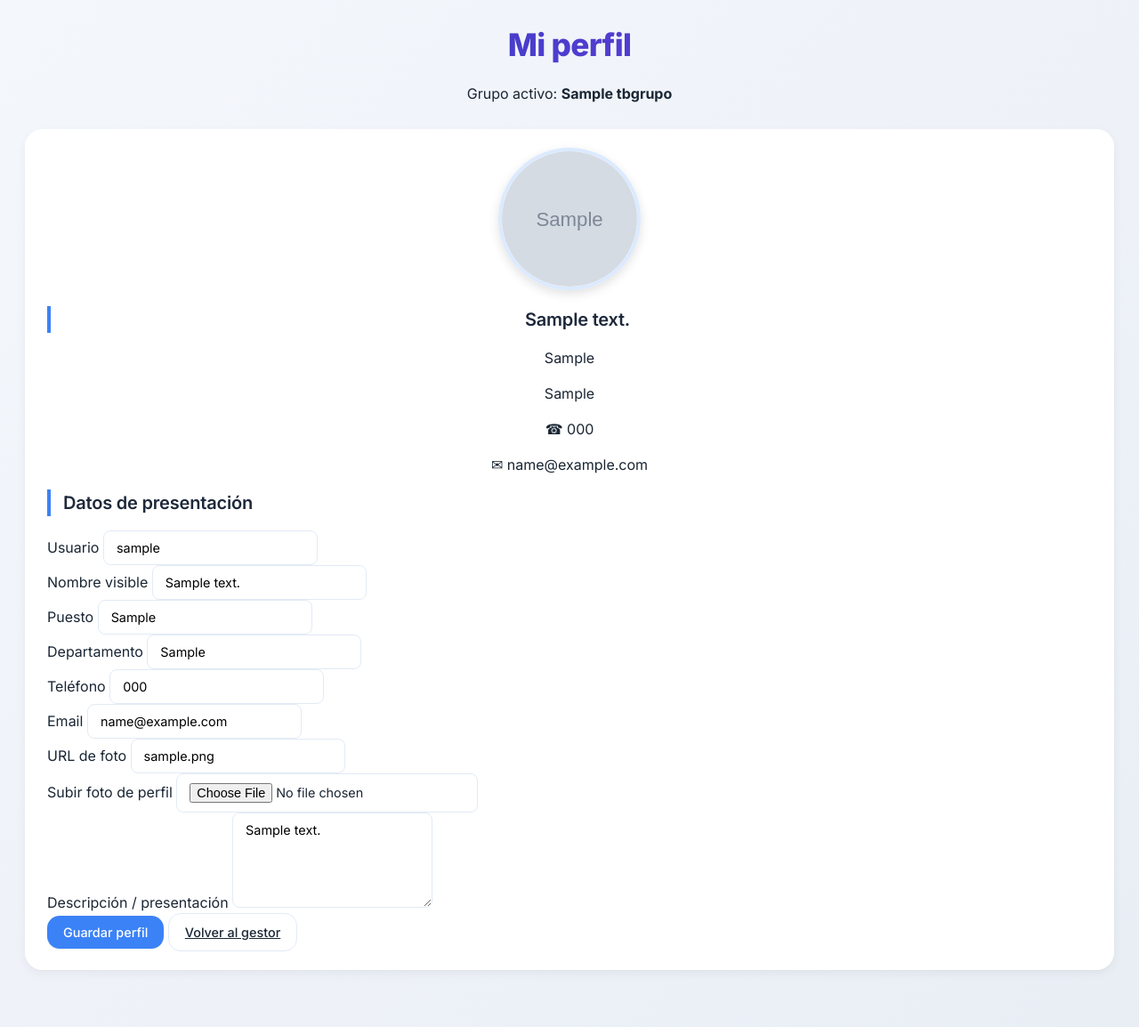
After one commit to Ootoito/gestor-tareas-ia-master, a Django app: page /mi-perfil/ in a window 1280 px wide. The commit adds this page. Shown: the whole page at 89% size. Run offline with Django 5.2, Linux system fonts and the light colour scheme; a user stored in the database is signed in; tables that the repository leaves empty hold one stand-in row (values such as "Sample post"); grey boxes marked "Sample" are stand-in pictures; one stand-in notice (Sample message) is shown.

Commit message:
Añadido perfil del usuario personalizado

```diff
--- a/config/settings.py
+++ b/config/settings.py
@@ -28,7 +28,8 @@ SECRET_KEY = 'django-insecure-1(h)b2#g5ctp7v0mup)b5jmjh_@^ok$o7ydkhc!gdh$oyh-^pz
 DEBUG = True
 
 ALLOWED_HOSTS = []
-
+MEDIA_URL = "/media/"
+MEDIA_ROOT = BASE_DIR / "media"
 
 # Application definition
 
--- a/config/urls.py
+++ b/config/urls.py
@@ -1,5 +1,7 @@
 from django.contrib import admin
 from django.urls import path, include
+from django.conf import settings
+from django.conf.urls.static import static
 
 urlpatterns = [
     path('admin/', admin.site.urls),
@@ -7,3 +9,8 @@ urlpatterns = [
     # 👇 AÑADE ESTO
     path('', include('gestor_tareas.urls')),
 ]
+
+urlpatterns += static(
+    settings.MEDIA_URL,
+    document_root=settings.MEDIA_ROOT
+)
--- a/gestor_tareas/static/gestortareas/style_gestor_tareas.css
+++ b/gestor_tareas/static/gestortareas/style_gestor_tareas.css
@@ -733,3 +733,38 @@ input:focus, select:focus, textarea:focus {
     margin-top: 10px;
     color: #64748b;
 }
+
+.ia-checklist {
+    color: #047857;
+    background: linear-gradient(135deg, #dcfce7, #ffffff);
+}
+
+.preview-avatar-perfil{
+    width: 160px;
+    height: 160px;
+    border-radius: 50%;
+    object-fit: cover;
+    border: 4px solid #dbeafe;
+    box-shadow: 0 4px 12px rgba(0,0,0,0.12);
+    display: block;
+    margin: 0 auto 18px;
+}
+
+.perfil-foto-placeholder{
+    width: 160px;
+    height: 160px;
+    border-radius: 50%;
+    background: linear-gradient(135deg, #3b82f6, #1d4ed8);
+    color: white;
+    font-size: 4rem;
+    font-weight: 800;
+    display: flex;
+    align-items: center;
+    justify-content: center;
+    margin: 0 auto 18px;
+    box-shadow: 0 4px 12px rgba(0,0,0,0.12);
+}
+
+.perfil-preview{
+    text-align: center;
+}
--- a/gestor_tareas/templates/gestortareas/gestor_tareas.html
+++ b/gestor_tareas/templates/gestortareas/gestor_tareas.html
@@ -212,7 +212,7 @@
                 <a href="{% url 'dashboard_gestor' %}" class="modulo-btn modulo-dashboard">📊 Dashboard</a>
                 <a href="#" class="modulo-btn modulo-productividad">📈 Productividad</a>
                 <a href="#" class="modulo-btn modulo-mensajes">✉️ Mensajes</a>
-                <a href="#" class="modulo-btn modulo-perfil">👤 Mi perfil</a>
+                <a href="{% url 'mi_perfil' %}" class="modulo-btn modulo-perfil">👤 Mi perfil</a>
                 <a href="{% url 'admin_gestor' %}" class="modulo-btn modulo-admin">⚙️ Admin</a>
                 <a href="{% url 'nueva_tarea' %}" class="modulo-btn modulo-nueva">➕ Nueva tarea</a>
                 <a href="{% url 'gestor_tareas_home' %}" class="modulo-btn modulo-recargar">🔄 Recargar</a>
--- /dev/null
+++ b/gestor_tareas/templates/gestortareas/mi_perfil.html
@@ -0,0 +1,150 @@
+{% load static %}
+
+<!DOCTYPE html>
+<html lang="es">
+<head>
+    <meta charset="UTF-8">
+    <title>Mi perfil</title>
+
+    <link rel="stylesheet" href="{% static 'gestortareas/style_gestor_tareas.css' %}">
+    <link rel="stylesheet" href="{% static 'gestortareas/toast_messages.css' %}">
+</head>
+
+<body>
+
+<div class="wrap">
+
+    <div class="title">
+        <h1>Mi perfil</h1>
+        <p>Grupo activo: <strong>{{ grupo_activo_nombre }}</strong></p>
+    </div>
+
+    {% if messages %}
+    <div class="toast-container">
+        {% for message in messages %}
+        <div class="toast {% if 'success' in message.tags %}toast-success{% elif 'error' in message.tags %}toast-error{% elif 'warning' in message.tags %}toast-warning{% else %}toast-info{% endif %}">
+            <div class="toast-content">
+                <span class="toast-title">
+                    {% if 'success' in message.tags %}
+                        Correcto
+                    {% elif 'error' in message.tags %}
+                        Error
+                    {% elif 'warning' in message.tags %}
+                        Atención
+                    {% else %}
+                        Información
+                    {% endif %}
+                </span>
+                <div class="toast-message">{{ message }}</div>
+            </div>
+            <button type="button" class="toast-close" aria-label="Cerrar">✕</button>
+        </div>
+        {% endfor %}
+    </div>
+    {% endif %}
+
+    <section class="panel">
+
+        <div class="perfil-layout">
+
+            <div class="perfil-preview">
+                <div class="perfil-foto-box">
+                    {% if perfil.foto_url %}
+                        <img src="{{ perfil.foto_url }}" alt="Foto de perfil" class="preview-avatar-perfil">
+                    {% else %}
+                        <div class="perfil-foto-placeholder">
+                            {{ perfil.usuario.username|slice:":1"|upper }}
+                        </div>
+                    {% endif %}
+                </div>
+
+                <h2>{{ perfil.nombre_visible|default:perfil.usuario }}</h2>
+
+                {% if perfil.puesto %}
+                    <p class="perfil-puesto">{{ perfil.puesto }}</p>
+                {% endif %}
+
+                {% if perfil.departamento %}
+                    <p class="perfil-dato">{{ perfil.departamento }}</p>
+                {% endif %}
+
+                {% if perfil.telefono %}
+                    <p class="perfil-dato">☎ {{ perfil.telefono }}</p>
+                {% endif %}
+
+                {% if perfil.email %}
+                    <p class="perfil-dato">✉ {{ perfil.email }}</p>
+                {% endif %}
+            </div>
+
+            <div class="perfil-form-box">
+                <h2>Datos de presentación</h2>
+
+                <form method="post" enctype="multipart/form-data">
+                    {% csrf_token %}
+
+                    <div class="form-grid">
+
+                        <div class="field">
+                            <label>Usuario</label>
+                            <input type="text" value="{{ perfil.usuario.username }}" readonly>
+                        </div>
+
+                        <div class="field">
+                            <label>Nombre visible</label>
+                            <input type="text" name="nombre_visible" value="{{ perfil.nombre_visible }}">
+                        </div>
+
+                        <div class="field">
+                            <label>Puesto</label>
+                            <input type="text" name="puesto" value="{{ perfil.puesto }}">
+                        </div>
+
+                        <div class="field">
+                            <label>Departamento</label>
+                            <input type="text" name="departamento" value="{{ perfil.departamento }}">
+                        </div>
+
+                        <div class="field">
+                            <label>Teléfono</label>
+                            <input type="text" name="telefono" value="{{ perfil.telefono }}">
+                        </div>
+
+                        <div class="field">
+                            <label>Email</label>
+                            <input type="email" name="email" value="{{ perfil.email }}">
+                        </div>
+
+                        <div class="field field-full">
+                            <label>URL de foto</label>
+                            <input type="text" name="foto_url" value="{{ perfil.foto_url }}" placeholder="https://... o /static/...">
+                        </div>
+                        <div class="field field-full">
+                            <label>Subir foto de perfil</label>
+                            <input type="file" name="foto" accept="image/*">
+                        </div>
+
+                        <div class="field field-full">
+                            <label>Descripción / presentación</label>
+                            <textarea name="descripcion" rows="5">{{ perfil.descripcion }}</textarea>
+                        </div>
+
+                    </div>
+
+                    <div class="detalle-botones">
+                        <button type="submit" class="btn-primary">Guardar perfil</button>
+                        <a href="{% url 'gestor_tareas_home' %}" class="btn-secondary">Volver al gestor</a>
+                    </div>
+                </form>
+            </div>
+
+        </div>
+
+    </section>
+
+</div>
+
+<script src="{% static 'gestortareas/toast_messages.js' %}"></script>
+
+</body>
+</html>
--- a/gestor_tareas/urls.py
+++ b/gestor_tareas/urls.py
@@ -17,4 +17,7 @@ urlpatterns = [
     path("anadir-nota/<int:tarea_id>/", views.anadir_nota, name="anadir_nota"),
     path("dashboard/", views.dashboard_gestor, name="dashboard_gestor"),
     path("admin-gestor/", views.admin_gestor, name="admin_gestor"),
+    path("subtarea/<int:id_subtarea>/toggle/", views.toggle_subtarea, name="toggle_subtarea"),
+    path("subtarea/<int:id_subtarea>/eliminar/", views.eliminar_subtarea, name="eliminar_subtarea"),
+    path("mi-perfil/", views.mi_perfil, name="mi_perfil"),
 ]
--- a/gestor_tareas/views.py
+++ b/gestor_tareas/views.py
@@ -20,7 +20,9 @@ from .models import (
     AmbitoTarea,
     Tecnico,
     GrupoTrabajo,
-    UsuarioRolGestor
+    UsuarioRolGestor,
+    Subtarea,
+    PerfilUsuario,
 )
 from django.http import HttpResponse
 from django.template.loader import render_to_string
@@ -33,7 +35,8 @@ from .services.ia import (
     generar_subtareas_ia,
     analizar_prioridad_ia,
 )
-
+from pathlib import Path
+from django.conf import settings
 
 
 # =========================================================
@@ -888,11 +891,66 @@ def detalle_tarea(request, tarea_id):
     if request.GET.get("generar_subtareas_ia") == "1":
         subtareas_ia = generar_subtareas_ia(tarea_model)
 
+    if request.GET.get("crear_checklist_ia") == "1":
+
+        texto_ia = generar_subtareas_ia(tarea_model)
+
+        lineas = texto_ia.splitlines()
+
+        creadas = 0
+
+        for linea in lineas:
+
+            linea = linea.strip()
+
+            if not linea:
+                continue
+
+            if linea[0].isdigit():
+                partes = linea.split(".", 1)
+
+            if len(partes) > 1:
+                linea = partes[1].strip()
+
+            if len(linea) < 3:
+                continue
+
+            existe = Subtarea.objects.filter(
+                tarea=tarea_model,
+                texto=linea,
+            ).exists()
+
+            if not existe:
+
+                Subtarea.objects.create(
+                    tarea=tarea_model,
+                    texto=linea,
+                    completada=False,
+                    creada_por_ia=True,
+                )
+
+                creadas += 1
+
+        messages.success(
+            request,
+            f"Checklist IA generado ({creadas} subtareas)."
+        )
+
+        return redirect("detalle_tarea", tarea_id=tarea_id)
+
     prioridad_ia = None
 
     if request.GET.get("analizar_prioridad_ia") == "1":
         prioridad_ia = analizar_prioridad_ia(tarea_model)
 
+    subtareas = (
+        Subtarea.objects
+            .filter(tarea_id=tarea_id)
+            .order_by("completada", "id_subtarea")
+    )
+    print("DEBUG SUBTAREAS:", [
+        (s.pk, s.id_subtarea, s.texto) for s in subtareas
+    ])
     context = {
         "tarea": tarea,
         "estados": read_estados(),
@@ -904,6 +962,7 @@ def detalle_tarea(request, tarea_id):
         "notas": read_notas_tarea(tarea_id),
         "subtareas_ia": subtareas_ia,
         "prioridad_ia": prioridad_ia,
+        "subtareas": subtareas,
     }
 
     return render(request, "gestortareas/detalle_tarea.html", context)
@@ -1435,6 +1494,27 @@ def admin_gestor(request):
             except UsuarioGestor.DoesNotExist:
                 messages.error(request, "Usuario no encontrado.")
 
+        elif accion == "toggle_usuario":
+
+            id_usuario = request.POST.get("id_usuario")
+
+            try:
+                perfil = UsuarioGestor.objects.get(id=id_usuario)
+
+                perfil.activo = not perfil.activo
+                perfil.save()
+
+                perfil.user.is_active = perfil.activo
+                perfil.user.save()
+
+                if perfil.activo:
+                    messages.success(request, f"{perfil.user.username} ha sido activado.")
+                else:
+                    messages.success(request, f"{perfil.user.username} ha sido desactivado.")
+
+            except UsuarioGestor.DoesNotExist:
+                messages.error(request, "Usuario no encontrado.")
+
         return redirect("admin_gestor")
 
     grupos = GrupoTrabajo.objects.all().order_by("nombre")
@@ -1458,3 +1538,99 @@ def admin_gestor(request):
     }
 
     return render(request, "gestortareas/admin_gestor.html", context)
+
+@login_required
+@require_POST
+def toggle_subtarea(request, id_subtarea):
+    acceso = validar_acceso_gestor(request)
+    if not acceso:
+        messages.error(request, "No tienes permiso para acceder al Gestor de tareas.")
+        return redirect("login_gestor_tareas")
+
+    subtarea = get_object_or_404(
+        Subtarea.objects.select_related("tarea"),
+        id_subtarea=id_subtarea,
+        tarea__grupo_id=acceso["id_grupo"],
+    )
+
+    subtarea.completada = not subtarea.completada
+    subtarea.save()
+
+    return redirect("detalle_tarea", tarea_id=subtarea.tarea_id)
+
+@login_required
+@require_POST
+def eliminar_subtarea(request, id_subtarea):
+    acceso = validar_acceso_gestor(request)
+    if not acceso:
+        messages.error(request, "No tienes permiso para acceder al Gestor de tareas.")
+        return redirect("login_gestor_tareas")
+
+    subtarea = get_object_or_404(
+        Subtarea.objects.select_related("tarea"),
+        id_subtarea=id_subtarea,
+        tarea__grupo_id=acceso["id_grupo"],
+    )
+
+    tarea_id = subtarea.tarea_id
+    subtarea.delete()
+
+    messages.success(request, "Subtarea eliminada.")
+    return redirect("detalle_tarea", tarea_id=tarea_id)
+
+@login_required
+def mi_perfil(request):
+    acceso = validar_acceso_gestor(request)
+    if not acceso:
+        messages.error(request, "No tienes permiso o grupo asignado para Gestor de tareas.")
+        return redirect("login_gestor_tareas")
+
+    perfil, _ = PerfilUsuario.objects.get_or_create(
+        usuario=request.user,
+        defaults={
+            "nombre_visible": acceso["alias"],
+            "email": request.user.email,
+        }
+    )
+
+    if request.method == "POST":
+        perfil.nombre_visible = request.POST.get("nombre_visible", "").strip()
+        perfil.puesto = request.POST.get("puesto", "").strip()
+        perfil.departamento = request.POST.get("departamento", "").strip()
+        perfil.telefono = request.POST.get("telefono", "").strip()
+        perfil.email = request.POST.get("email", "").strip()
+        perfil.foto_url = request.POST.get("foto_url", "").strip()
+        perfil.descripcion = request.POST.get("descripcion", "").strip()
+
+        foto = request.FILES.get("foto")
+
+        if foto:
+            extension = Path(foto.name).suffix.lower()
+
+            if extension not in [".jpg", ".jpeg", ".png", ".webp"]:
+                messages.error(request, "Formato de imagen no válido. Usa JPG, PNG o WEBP.")
+                return redirect("mi_perfil")
+
+            carpeta_perfiles = settings.MEDIA_ROOT / "perfiles"
+            carpeta_perfiles.mkdir(parents=True, exist_ok=True)
+
+            nombre_fichero = f"perfil_{request.user.id}{extension}"
+            ruta_fichero = carpeta_perfiles / nombre_fichero
+
+            with open(ruta_fichero, "wb+") as destino:
+                for chunk in foto.chunks():
+                    destino.write(chunk)
+
+            perfil.foto_url = f"{settings.MEDIA_URL}perfiles/{nombre_fichero}"
+
+            perfil.save()
+
+            messages.success(request, "Perfil actualizado correctamente.")
+            return redirect("mi_perfil")
+
+    context = {
+        "perfil": perfil,
+        "grupo_activo_nombre": acceso["grupo"],
+    }
+
+    return render(request, "gestortareas/mi_perfil.html", context)
```
Also changed, not shown: gestor_tareas/models.py (+47 -0 lines), gestor_tareas/static/gestortareas/style_detalle_tareas.css (+61 -0 lines), gestor_tareas/templates/gestortareas/admin_gestor.html (+24 -3 lines), gestor_tareas/templates/gestortareas/detalle_tarea.html (+71 -0 lines), gestor_tareas/migrations/0011_subtarea.py (added), gestor_tareas/migrations/0012_perfilusuario.py (added).
